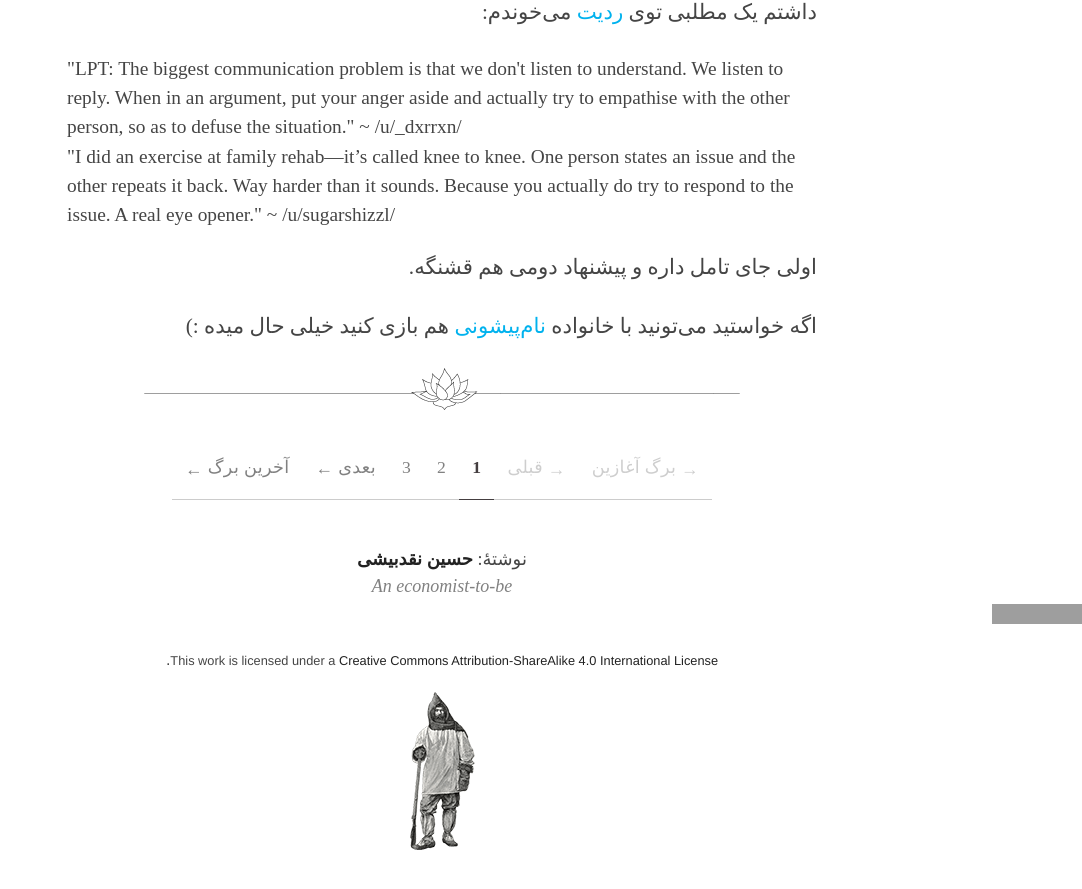
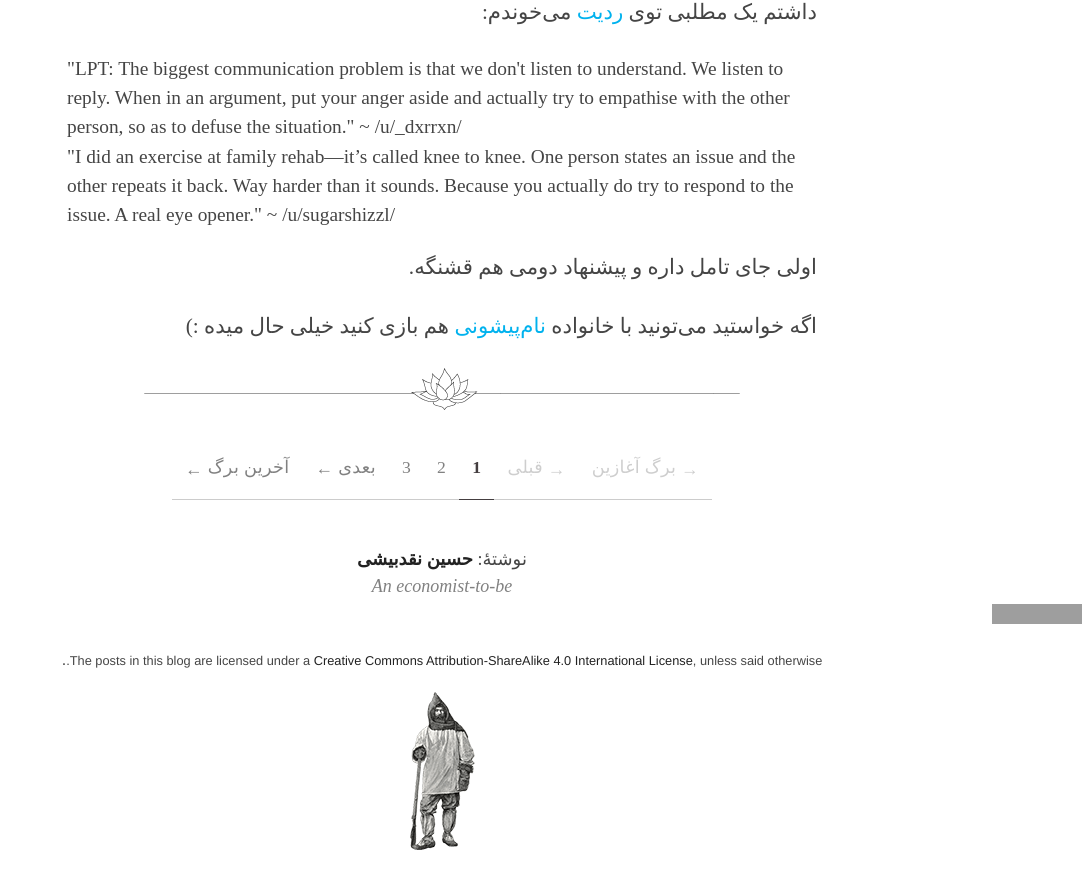
Before and after one commit to niyumard/khoone, a Jekyll site: the page built from index.html, in a window 1280 px wide and 900 px high, scrolled down 19783 px. Shown: the top 889 px of the window, without its empty margins (198-1280 px from the left). Built offline with Jekyll 4.4.1, drawn with Linux system fonts in a browser that asks for light colours; some web fonts are replaced; the list of posts is cut into pages by our own code; grey boxes are pictures that could not be loaded.

Commit message:
Update footer.html

```diff
--- a/_includes/footer.html
+++ b/_includes/footer.html
@@ -1,5 +1,5 @@
 <footer id="footer">
     <p>نوشتهٔ: <strong><a href="{{ site.author_link }}" target="_blank">{{ site.author }}</a></strong></p>
     <p class="legal">{{ site.author_description }}</p>
-    <a rel="license" href="http://creativecommons.org/licenses/by-sa/4.0/"><img alt="Creative Commons License" style="border-width:0" src="https://i.creativecommons.org/l/by-sa/4.0/80x15.png" /></a><br /><small>This work is licensed under a <a rel="license" href="http://creativecommons.org/licenses/by-sa/4.0/">Creative Commons Attribution-ShareAlike 4.0 International License</a></small>.
+    <a rel="license" href="http://creativecommons.org/licenses/by-sa/4.0/"><img alt="Creative Commons License" style="border-width:0" src="https://i.creativecommons.org/l/by-sa/4.0/80x15.png" /></a><br /><small>The posts in this blog are licensed under a <a rel="license" href="http://creativecommons.org/licenses/by-sa/4.0/">Creative Commons Attribution-ShareAlike 4.0 International License</a>, unless said otherwise.</small>.
 </footer>
```
